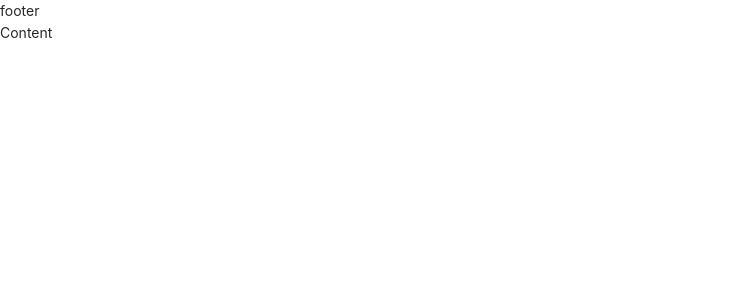
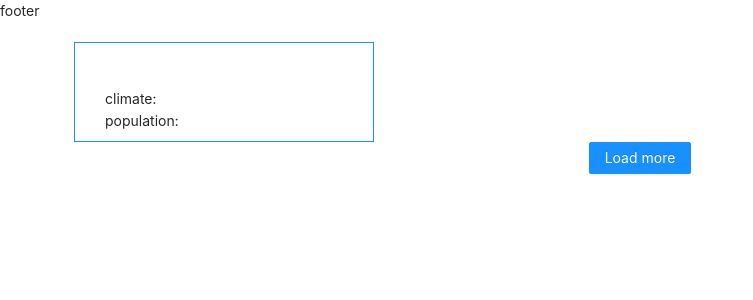
Before and after one commit to Oleg-Rakov/Star_W, a React (Create React App) app: page / in a window 1280 px wide. Shown: the top 300 px of the page, without its empty margins (0-753 px from the left). Built offline with nearby package versions, Linux system fonts and the light colour scheme; no server answers.

Commit message:
add Card

```diff
--- /dev/null
+++ b/src/components/Card/Card.module.css
@@ -0,0 +1,31 @@
+.container {
+    width: 300px;
+    height: 100px;
+    margin-left: 10px;
+    margin-right: 10px;
+    margin-top: 20px;
+    border: 1px solid #1890ff;
+    cursor: pointer;
+}
+
+.container:hover {
+    -webkit-box-shadow: 1px 0px 15px 6px rgba(24, 144, 255, 0.29);
+    box-shadow: 1px 0px 15px 6px rgba(24, 144, 255, 0.29);
+}
+
+.titleContainer {
+    width: 100%;
+    text-align: center;
+    vertical-align: center;
+    height: 40px;
+    font-size: 24px;
+}
+
+.content {
+    display: flex;
+    flex-direction: column;
+    justify-content: flex-start;
+    align-items: flex-start;
+    padding: 5px 5px 5px 30px;
+    font-size: 14px;
+}
--- a/src/components/Card/Card.tsx
+++ b/src/components/Card/Card.tsx
@@ -1,10 +1,42 @@
-import React from 'react';
+import React, { FC } from 'react';
 import { ICard } from './ICard';
 
-const Card = (props) => (
-  <div>
-    Card
-  </div>
-);
+import styles from './Card.module.css';
+
+const Card: FC<ICard> = (props) => {
+  const {
+    name,
+    climate,
+    population,
+    onClick,
+    url,
+  } = props;
+
+  console.log({
+    name,
+    climate,
+    population,
+    onClick,
+    url,
+  });
+
+  return (
+    <div className={styles.container}>
+      <div className={styles.titleContainer}>{name}</div>
+      <div className={styles.content}>
+        <div>
+          climate:
+          {' '}
+          {climate}
+        </div>
+        <div>
+          population:
+          {' '}
+          {population}
+        </div>
+      </div>
+    </div>
+  );
+};
 
 export default Card;
--- a/src/layouts/Planets/Planets.module.css
+++ b/src/layouts/Planets/Planets.module.css
@@ -1,3 +1,15 @@
 .container {
-    width: 100vh;
+    width: 100%;
+    display: flex;
+    flex-direction: column;
+    justify-content: flex-start;
+    align-items: center;
 }
+
+.listContainer {
+    width: 90%;
+    display: flex;
+    flex-direction: row;
+    justify-content: space-between;
+    flex-wrap: wrap;
+}
--- a/src/layouts/Planets/Planets.tsx
+++ b/src/layouts/Planets/Planets.tsx
@@ -1,5 +1,7 @@
 import React, { FC, useState, useEffect } from 'react';
-import { Spin } from 'antd';
+import { Spin, Button } from 'antd';
+import Card from '../../components/Card/Card';
+
 import { IPlanets } from './IPlanets';
 
 import styles from './Planets.module.css';
@@ -10,7 +12,12 @@ const Planets: FC<IPlanets> = (props) => {
     setPageCounter,
   } = props;
 
-  const [planet, setPlanets] = useState([]);
+  const [planets, setPlanets] = useState([{
+    name: '',
+    url: '',
+    climate: '',
+    population: '',
+  }]);
   const [isPlanetsLoaded, setIsPlanetsLoaded] = useState(false);
 
   async function getPlanets() {
@@ -38,17 +45,34 @@ const Planets: FC<IPlanets> = (props) => {
     setPageCounter,
   });
 
-  console.log('planet', planet);
+  console.log('planet', planets);
 
   return (
     <div className={styles.container}>
       {
         isPlanetsLoaded
           ? (
-            <div>Content</div>
+            <div className={styles.listContainer}>
+              {planets.map((planet) => (
+                <Card
+                      // onClick={() => navigateToPlanetDetails(planet.url, `/planet/${planet.name}`)}
+                  onClick={() => {}}
+                  key={planet.name}
+                  name={planet.name}
+                  climate={planet.climate}
+                  population={planet.population}
+                />
+              ))}
+            </div>
           )
           : <Spin />
       }
+      <Button
+        type="primary"
+        // loading={!isPlanetsLoaded}
+      >
+        Load more
+      </Button>
     </div>
   );
 };
```
Also changed, not shown: src/components/Card/ICard.ts (+7 -0 lines).
